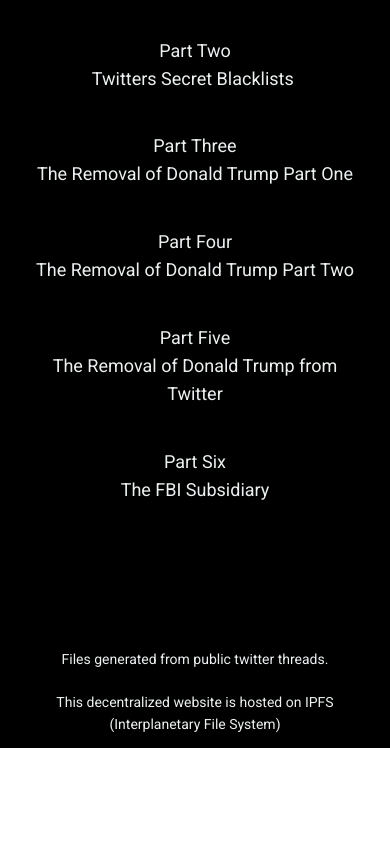
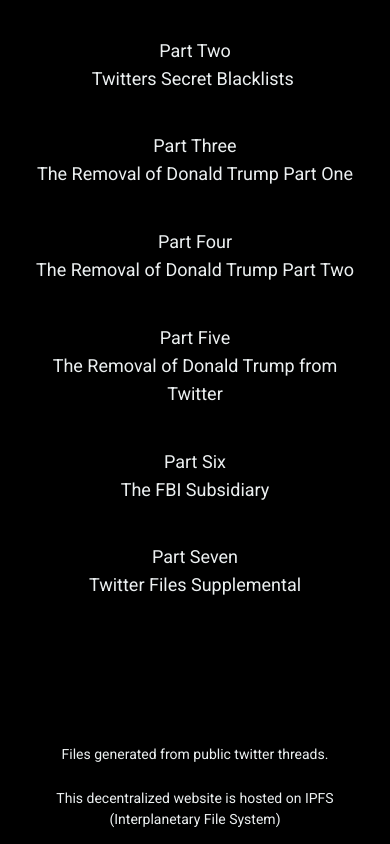
Before and after one commit to LMdoteth/palad1n, a website built with Parcel: page index.html in a window 390 px wide. Shown: the part 499-1343 px from the top of the page. Before the commit the page ends 1247 px from the top, so only its background shows below. Built offline with nearby package versions, Linux system fonts and the light colour scheme.

Commit message:
Add files via upload

```diff
--- a/home.css
+++ b/home.css
@@ -106,6 +106,12 @@
   margin-bottom: var(--dl-space-space-fiveunits);
   text-decoration: none;
 }
+.home-text26 {
+  color: rgb(236, 240, 241);
+  text-align: center;
+  margin-bottom: var(--dl-space-space-fiveunits);
+  text-decoration: none;
+}
 .home-footer-container {
   width: 100%;
   display: flex;
@@ -172,6 +178,9 @@
   .home-text22 {
     color: #ecf0f1;
   }
+  .home-text26 {
+    color: #ecf0f1;
+  }
   .home-footer {
     height: 129px;
   }
@@ -219,6 +228,9 @@
     color: #ecf0f1;
   }
   .home-text22 {
+    color: #ecf0f1;
+  }
+  .home-text26 {
     color: #ecf0f1;
   }
   .home-footer {
@@ -288,6 +300,10 @@
   .home-text22 {
     color: rgb(236, 240, 241);
   }
+  .home-text26 {
+    color: rgb(236, 240, 241);
+    text-decoration: none;
+  }
   .home-footer-container {
     background-color: var(--dl-color-gray-black);
   }
@@ -343,6 +359,9 @@
     color: #ecf0f1;
   }
   .home-text22 {
+    color: #ecf0f1;
+  }
+  .home-text26 {
     color: #ecf0f1;
   }
   .home-footer {
@@ -423,6 +442,10 @@
     color: #ecf0f1;
     font-family: Roboto;
   }
+  .home-text26 {
+    color: #ecf0f1;
+    font-family: Roboto;
+  }
   .home-footer {
     padding: 0px;
     background-color: var(--dl-color-gray-black);
--- a/index.html
+++ b/index.html
@@ -139,6 +139,17 @@
                 <br />
                 <span>The FBI Subsidiary</span>
               </a>
+              <a
+                href="https://bafybeiemoatfslpvspaecotpa7orki26m6nkuf6omtvr56lzqkbxldmbj4.ipfs.w3s.link/ipfs/bafybeiemoatfslpvspaecotpa7orki26m6nkuf6omtvr56lzqkbxldmbj4/Twitter%20Files%20Part%207.pdf"
+                target="_blank"
+                rel="noreferrer noopener"
+                class="home-text26"
+              >
+                <span>Part Seven</span>
+                <br />
+                <span>Twitter Files Supplemental</span>
+                <br />
+              </a>
             </div>
           </div>
         </div>
```
